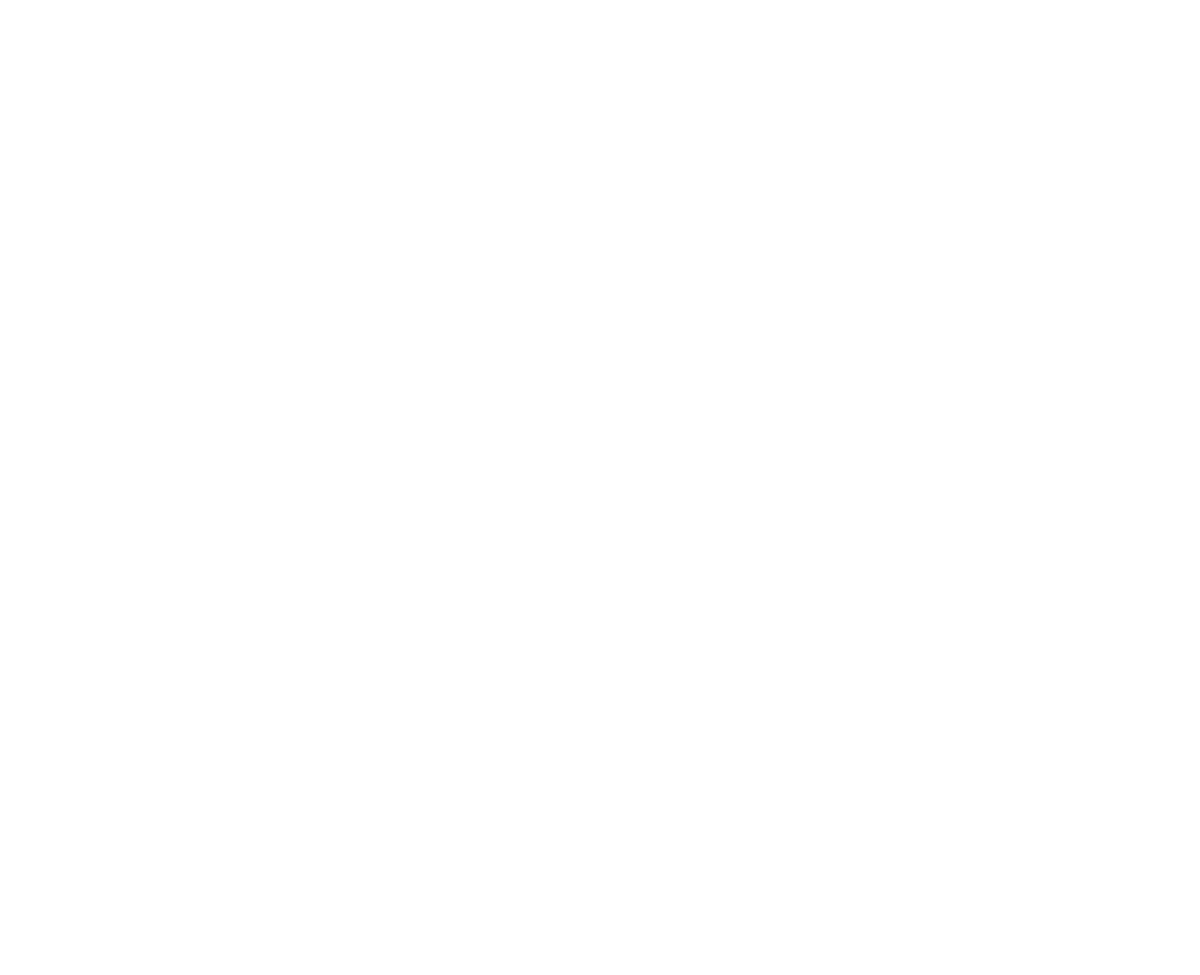
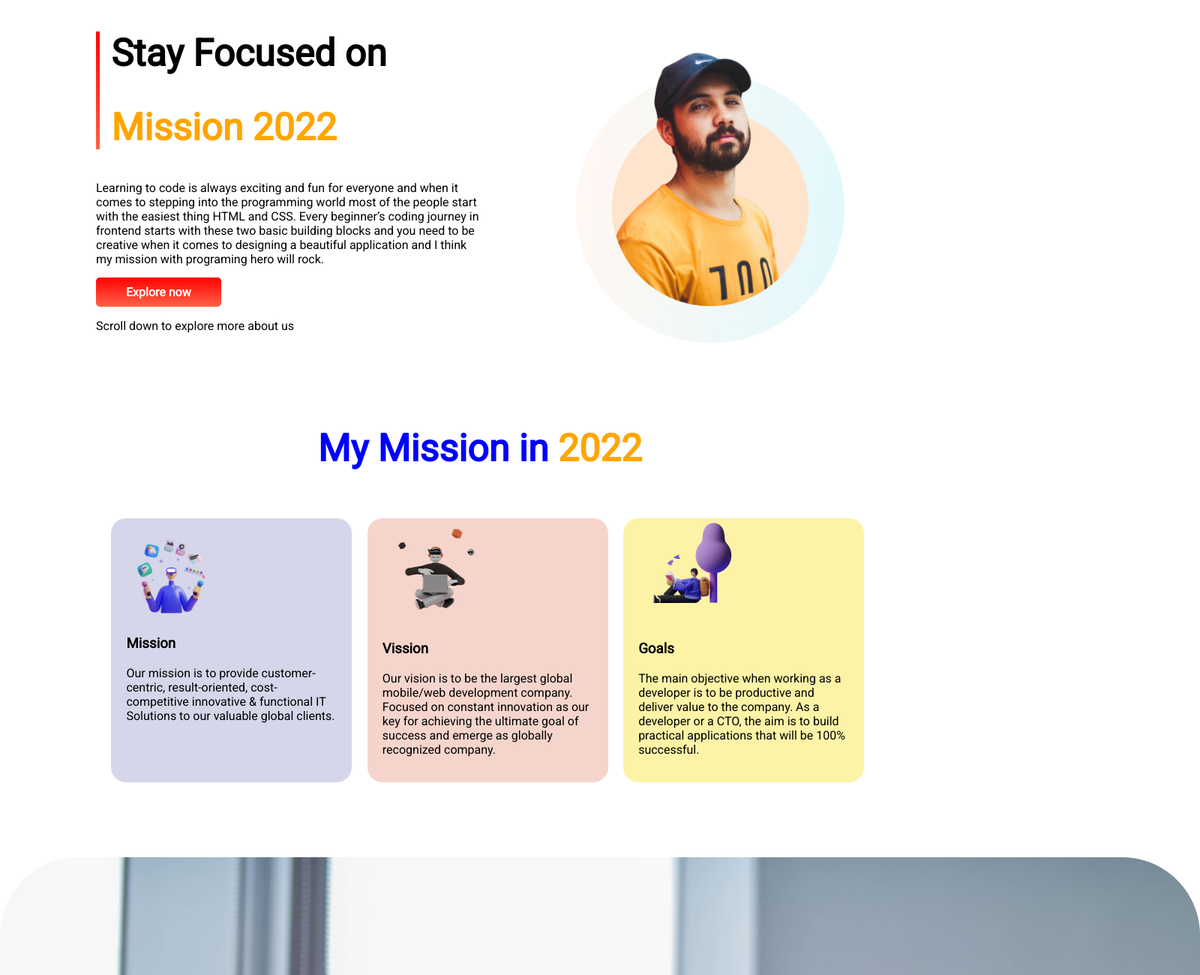
Before and after one commit to imtiazahammed1/my-first-assignment, a plain HTML site: page index.html in a window 1280 px wide. Shown: the top 1300 px of the page at 75% size, 1600 px wide, since content can reach past the window. Before the commit the page ends 800 px from the top, so only its background shows below. Drawn offline with Linux system fonts and the light colour scheme.

Commit message:
added-section

```diff
--- a/index.html
+++ b/index.html
@@ -5,11 +5,86 @@
     <meta charset="UTF-8">
     <meta http-equiv="X-UA-Compatible" content="IE=edge">
     <meta name="viewport" content="width=device-width, initial-scale=1.0">
-    <title>Document</title>
+    <title>Imtiaz Ahammed First Assignment</title>
+    <link rel="preconnect" href="https://fonts.googleapis.com">
+    <link rel="preconnect" href="https://fonts.gstatic.com" crossorigin>
+    <link href="https://fonts.googleapis.com/css2?family=Libre+Baskerville&family=Martel&family=Roboto&display=swap"
+        rel="stylesheet">
+    <link rel="stylesheet" href="style.css">
 </head>
 
 <body>
+    <section>
+        <div class="half-width">
+            <div id="vertical-line">
+                <h1>Stay Focused on</h1>
+                <h1 class="orange-color">Mission 2022</h1>
+            </div>
+            <p>Learning to code is always exciting and fun for everyone and when it comes to stepping into the
+                programming
+                world
+                most of the people start with the easiest thing HTML and CSS. Every beginner’s coding journey in
+                frontend
+                starts
+                with these two basic building blocks and you need to be creative when it comes to designing a beautiful
+                application and I think my mission with programing hero will rock.</p>
+            <a class="link-button" target="_blank" href="https://www.linkedin.com/in/imtiaz-ahammed-67a54a1b8/">Explore
+                now</a>
+            <p>Scroll down to explore more about us</p>
+        </div>
+        <div class="half-width">
+            <img src="images/person/person-2.png" alt="">
+        </div>
+    </section>
 
+
+    <h2><span class="blue-color">My Mission in </span> <span class="orange-color">2022</span></h2>
+
+
+    <section id="margin-set">
+        <div id="first-background-color" class="mis-vis-gol-item">
+            <img src="images/illustrators/illustrator-1.png" alt="">
+            <h3>Mission</h3>
+            <p>
+                Our mission is to provide customer-centric, result-oriented, cost-competitive innovative &
+                functional IT
+                Solutions to our valuable global clients.
+            </p>
+        </div>
+        <div id="second-background-color" class="mis-vis-gol-item">
+            <img src="images/illustrators/illustrator-2.png" alt="">
+            <h3>Vission</h3>
+            <p>
+                Our vision is to be the largest global mobile/web development company. Focused on constant
+                innovation as
+                our
+                key
+                for achieving the ultimate goal of success and emerge as globally recognized company.
+            </p>
+        </div>
+        <div id="third-background-color" class="mis-vis-gol-item">
+            <img src="images/illustrators/illustrator-3.png" alt="">
+            <h3>Goals</h3>
+            <p>
+                The main objective when working as a developer is to be productive and deliver value to the company.
+                As
+                a
+                developer or a CTO, the aim is to build practical applications that will be 100% successful.
+            </p>
+        </div>
+    </section>
+    <img src="images/pictures/coding.png" alt="">
+    <h3>Develop</h3>
+    <h3>Without Limits</h3>
+    <p>
+        Initially, beginners enjoy making buttons, adding the links, adding images, working with layout and a lot of
+        cool stuff in web designing but when it comes to making a project using only HTML and CSS they get stuck and
+        confuse about what they should make to practice all these stuff. After all their knowledge is just limited to
+        HTML and CSS. No matter what after learning everything at some point you will realize that making a project is
+        important to practice HTML and CSS skills. You need to check how HTML and CSS work together to design a
+        beautiful frontend application. So the question is what are some beginner friendly projects you can build to
+        practice everything you have learned.
+    </p>
 </body>
 
 </html>
--- a/style.css
+++ b/style.css
@@ -0,0 +1,79 @@
+body{
+    font-family: 'Libre Baskerville', serif;
+    font-family: 'Martel', serif;
+    font-family: 'Roboto', sans-serif;
+    margin: 0;
+}
+h1{
+    font-size: 50px;
+}
+h2{
+    font-size: 50px;
+    text-align: center;
+    margin-bottom: 5%;
+}
+.orange-color{
+    color: orange;
+}
+p{
+    margin-bottom: 5%;
+    margin-top: 5%;
+}
+
+.link-button{
+    text-decoration: none;
+    background-image: linear-gradient(red, tomato);
+    border-radius: 5px;
+    padding: 10px 40px;
+    font-weight: 700;
+    color: white;
+
+}
+section{
+    display: flex;
+    margin-bottom: 100px;
+}
+.half-width{
+    width: 50%;
+    padding-left: 10%;
+}
+.half-width img{
+    width: 70%;
+}
+#vertical-line{
+    border-left: 5px solid;
+    border-image: linear-gradient(red, tomato);
+    border-image-slice: 1;
+    padding-left: 3%;
+
+}
+.blue-color{
+    color: blue;
+}
+.mis-vis-gol-item{
+    width: 30%;
+    margin-left: 2%;
+    margin-right: 2%%;
+    padding-left: 20px;
+    padding-right: 20px;
+    padding-bottom: 20px;
+    border-radius: 20px;
+    box-shadow: 10px 10px 1% gray;
+}
+.mis-vis-gol-item img{
+    width: 50%;
+}
+#first-background-color{
+    background-color: rgb(213, 214, 234);
+}
+#second-background-color{
+    background-color: rgb(245, 213, 203);
+}
+#third-background-color{
+    background-color: rgb(252, 243, 167);
+
+}
+#margin-set{
+    margin-left: 10%;
+    margin-right: 10%;
+}
```
